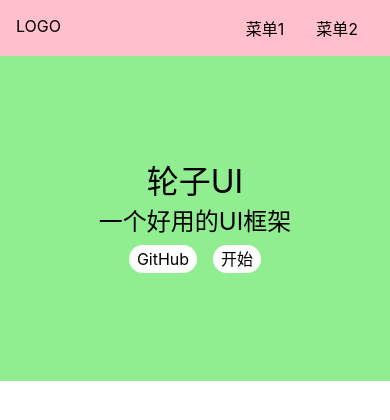
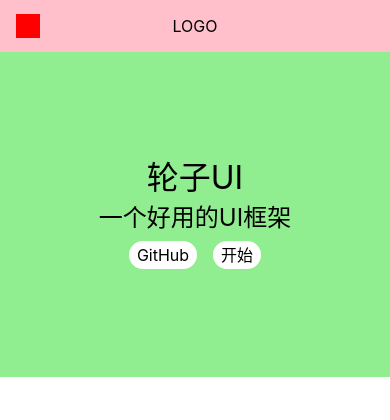
Before and after one commit to Sofia7452/vue3-lunzi, a Vue app: page /#/ in a window 390 px wide. Shown: the top 420 px of the page. Built offline with nearby package versions, Linux system fonts and the light colour scheme.

Commit message:
完善 aside 切换逻辑

```diff
--- a/src/App.vue
+++ b/src/App.vue
@@ -7,8 +7,10 @@
 export default {
   name: "App",
   setup() {
+    const width = document.documentElement.clientWidth;
     // provide使得后代都可以用，后代通过inject获取
-    const menuVisible = ref(false);
+    // PC端和移动端区别处理
+    const menuVisible = ref(width <= 500 ? false : true);
     provide("menuVisible", menuVisible);
   },
 };
--- a/src/components/Topnav.vue
+++ b/src/components/Topnav.vue
@@ -1,10 +1,11 @@
 <template>
   <div class="topnav">
-    <div class="logo" @click="toggleMenu">LOGO</div>
+    <div class="logo">LOGO</div>
     <ul class="menu">
       <li>菜单1</li>
       <li>菜单2</li>
     </ul>
+    <span class="toggleAside" @click="toggleMenu"></span>
   </div>
 </template>
 <script lang='ts'>
@@ -27,6 +28,8 @@
   padding: 16px;
   position: relative;
   z-index: 10;
+  justify-content: center;
+  align-items: center;
   > .logo {
     max-width: 6em;
     margin-right: auto;
@@ -39,5 +42,27 @@
       margin: 0 1em;
     }
   }
+  > .toggleAside {
+    display: inline-block;
+    width: 24px;
+    height: 24px;
+    background: red;
+    position: absolute;
+    left: 16px;
+    top: 50%;
+    transform: translateY(-50%);
+    display: none;
+  }
+  @media (max-width: 500px) {
+    > .menu {
+      display: none;
+    }
+    > .logo {
+      margin: 0 auto;
+    }
+    > .toggleAside {
+      display: inline-block;
+    }
+  }
 }
 </style>
```
